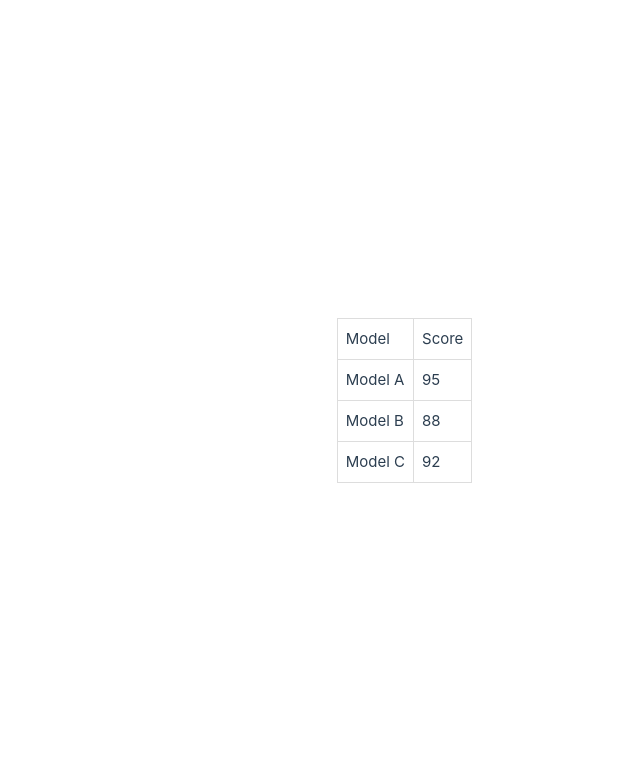
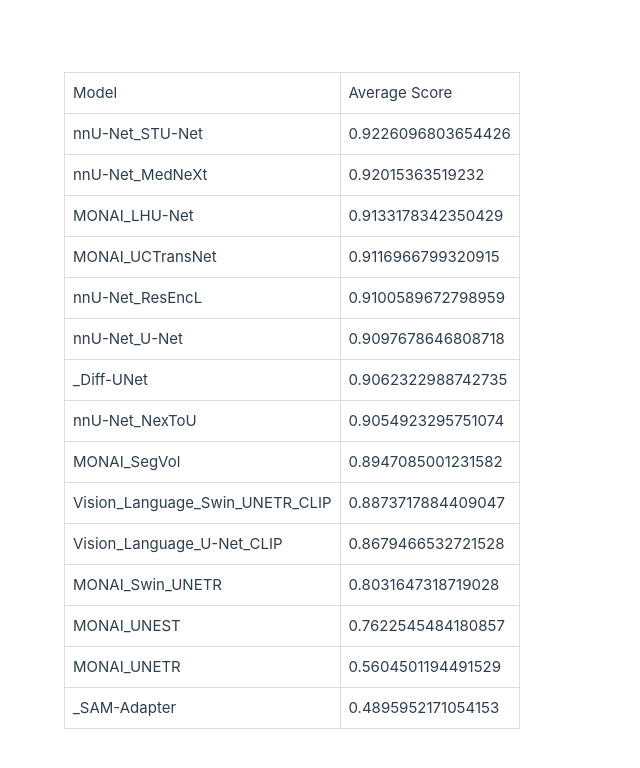
Before and after one commit to MrGiovanni/Leaderboard, a Vue app: page / in a window 1280 px wide. Shown: the top 768 px of the page, without its empty margins (0-640 px from the left). Built offline with nearby package versions, Linux system fonts and the light colour scheme.

Commit message:
use result data on one table

```diff
--- a/package.json
+++ b/package.json
@@ -9,6 +9,7 @@
     "preview": "vite preview"
   },
   "dependencies": {
+    "papaparse": "^5.4.1",
     "vue": "^3.5.13"
   },
   "devDependencies": {
--- a/src/components/HighlightTable.vue
+++ b/src/components/HighlightTable.vue
@@ -4,7 +4,7 @@
         <thead>
           <tr>
             <th>Model</th>
-            <th>Score</th>
+            <th>Average Score</th>
           </tr>
         </thead>
         <tbody>
@@ -24,30 +24,50 @@
   </template>
 
   <script>
+  import Papa from "papaparse";
+
   export default {
     data() {
       return {
-        models: [
-        { model: "Model A", score: 95, similarModels: ["Model B", "Model C"] },
-        { model: "Model B", score: 88, similarModels: ["Model A"] },
-        { model: "Model C", score: 92, similarModels: ["Model A"] },
-        ],
-        highlightedModel: null,
+        models: [], // 存储解析后的CSV数据
+        highlightedModel: null, // 当前高亮的模型
       };
     },
+    mounted() {
+      this.loadCSVData();
+    },
     methods: {
+      // 加载 CSV 文件并解析数据
+      loadCSVData() {
+        Papa.parse("/dapatlas_results/aorta_summary.csv", {
+          download: true,
+          header: true,
+          complete: (result) => {
+            this.models = result.data.filter((row) => row.Model && row.Average_Score).map((row) => ({
+              model: row.Model,
+              score: parseFloat(row.Average_Score),
+              equivalentModels: row.Equivalent_Models
+                ? row.Equivalent_Models.split(",").map((m) => m.trim())
+                : [],
+            })).sort((a, b) => b.score - a.score);
+          },
+        });
+      },
+      // 设置高亮模型
       highlightModel(model) {
         this.highlightedModel = model;
       },
+      // 清除高亮状态
       clearHighlight() {
         this.highlightedModel = null;
       },
+      // 判断是否高亮
       isHighlighted(model) {
         if (!this.highlightedModel) return false;
-        const similarModels = this.models.find(
+        const current = this.models.find(
           (item) => item.model === this.highlightedModel
-        )?.similarModels;
-        return model === this.highlightedModel || similarModels?.includes(model);
+        );
+        return model === this.highlightedModel || current?.equivalentModels.includes(model);
       },
     },
   };
@@ -67,6 +87,7 @@
     transition: background-color 0.3s ease;
   }
   tr.highlighted {
-    background-color: #6f670c;
+    background-color: #ffd966; /* 更柔和的浅黄色 */
+    color: #333333; /* 深灰色文字，增加对比度 */
   }
   </style>
```
Also changed, not shown: public/dapatlas_results/aorta_summary.csv (added), public/dapatlas_results/gall_bladder_summary.csv (added), public/dapatlas_results/kidney_left_summary.csv (added), public/dapatlas_results/kidney_right_summary.csv (added), public/dapatlas_results/liver_summary.csv (added), public/dapatlas_results/pancreas_summary.csv (added), public/dapatlas_results/postcava_summary.csv (added), public/dapatlas_results/spleen_summary.csv (added), public/dapatlas_results/stomach_summary.csv (added), 1 other file (tests, documents, lock files or other folders).
